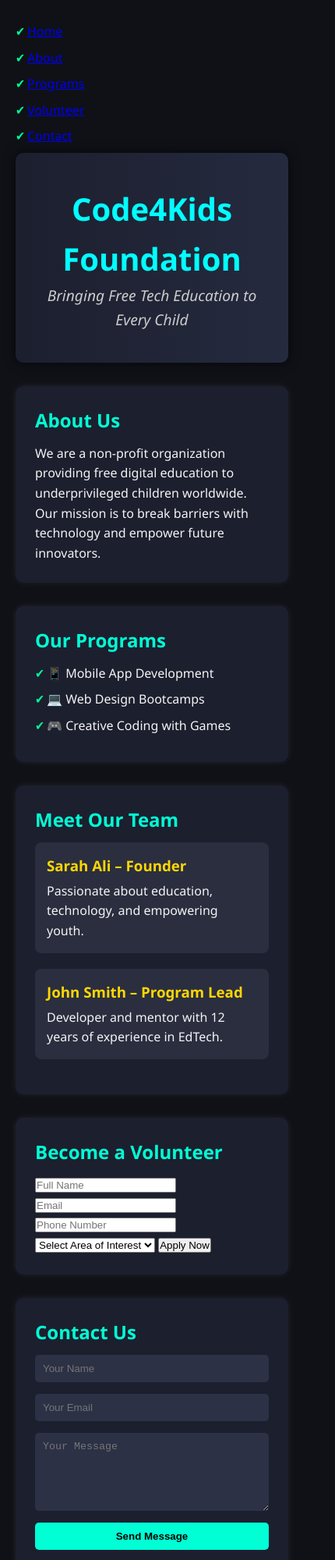
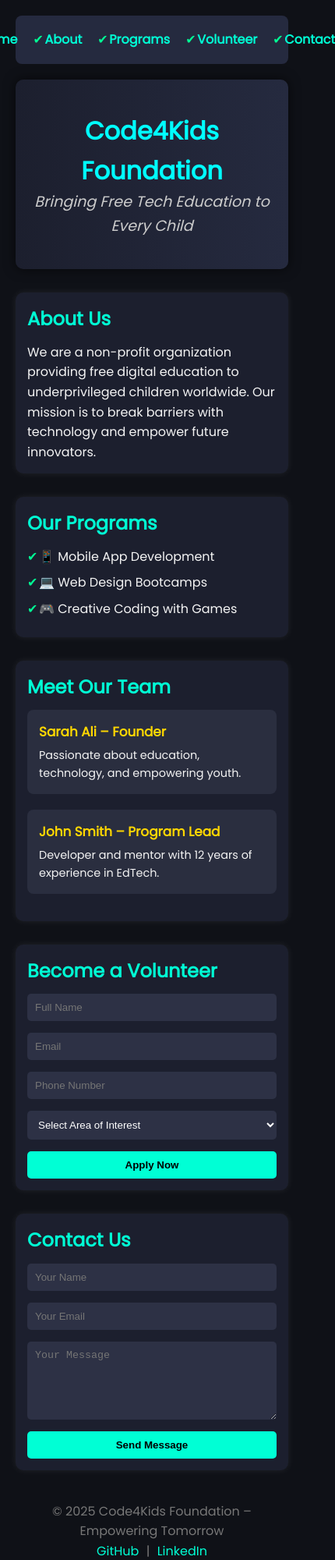
Before and after one commit to SoroushX123/code4kids-internship, a plain HTML site: page index.html in a window 390 px wide. Shown: the top 2000 px of the page at 78% size, 430 px wide, since content can reach past the window. Drawn offline with Linux system fonts and the light colour scheme.

Commit message:
Update style.css

```diff
--- a/style.css
+++ b/style.css
@@ -1,4 +1,3 @@
-/* Reset basic styles */
 * {
   margin: 0;
   padding: 0;
@@ -6,14 +5,37 @@
 }
 
 body {
-  font-family: "Segoe UI", Tahoma, Geneva, Verdana, sans-serif;
+  font-family: "Poppins", sans-serif;
   background-color: #0f1117;
   color: #f4f4f4;
   line-height: 1.6;
   padding: 20px;
 }
 
-/* Header */
+nav {
+  background-color: #252a3f;
+  padding: 10px;
+  border-radius: 8px;
+  margin-bottom: 20px;
+}
+
+nav ul {
+  display: flex;
+  justify-content: center;
+  gap: 20px;
+  list-style: none;
+}
+
+nav a {
+  color: #00ffd5;
+  text-decoration: none;
+  font-weight: bold;
+}
+
+nav a:hover {
+  color: #fff;
+}
+
 header {
   text-align: center;
   background: linear-gradient(to right, #1c1f2e, #252a3f);
@@ -33,7 +55,6 @@ header p {
   color: #ccc;
 }
 
-/* Sections */
 section {
   background-color: #1c1f2e;
   margin: 30px 0;
@@ -64,7 +85,6 @@ ul li::before {
   color: #00ff95;
 }
 
-/* Team */
 .member {
   margin-bottom: 20px;
   padding: 15px;
@@ -77,14 +97,14 @@ ul li::before {
   color: #ffd700;
 }
 
-/* Contact Form */
-.contact form {
+form {
   display: flex;
   flex-direction: column;
 }
 
-.contact input,
-.contact textarea {
+form input,
+form textarea,
+form select {
   padding: 10px;
   margin-bottom: 15px;
   border: none;
@@ -93,12 +113,12 @@ ul li::before {
   color: #fff;
 }
 
-.contact textarea {
+form textarea {
   resize: vertical;
   height: 100px;
 }
 
-.contact button {
+form button {
   background-color: #00ffd5;
   color: #000;
   padding: 10px;
@@ -109,13 +129,34 @@ ul li::before {
   transition: background-color 0.3s;
 }
 
-.contact button:hover {
+form button:hover {
   background-color: #00bfa3;
 }
 
-/* Footer */
 footer {
   text-align: center;
   margin-top: 40px;
   color: #777;
 }
+
+.social a {
+  color: #00ffd5;
+  text-decoration: none;
+  margin: 0 5px;
+}
+
+.social a:hover {
+  text-decoration: underline;
+}
+
+@media (max-width: 768px) {
+  header h1 {
+    font-size: 2rem;
+  }
+  section {
+    padding: 15px;
+  }
+  .member {
+    font-size: 0.9rem;
+  }
+}
```
